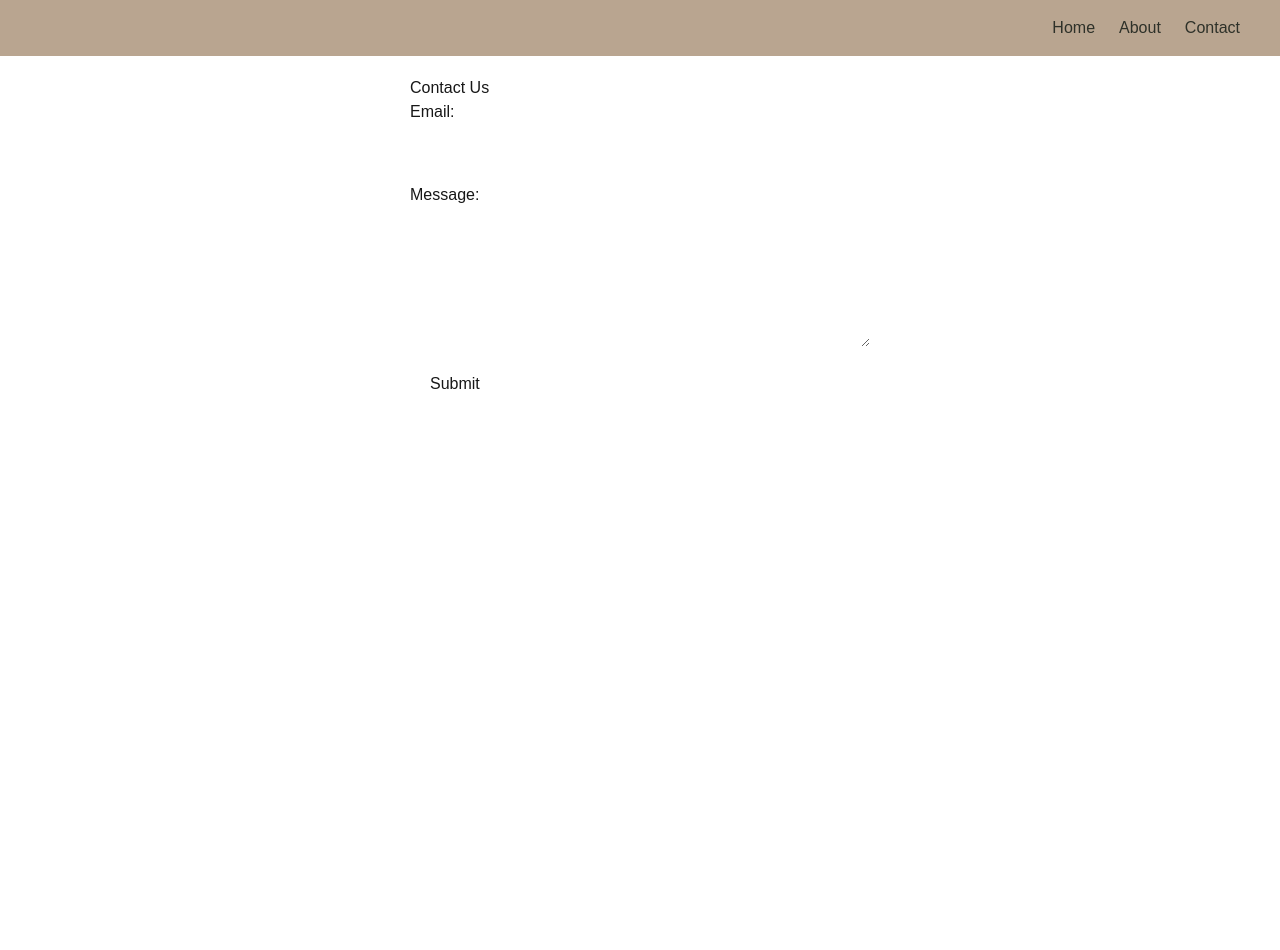
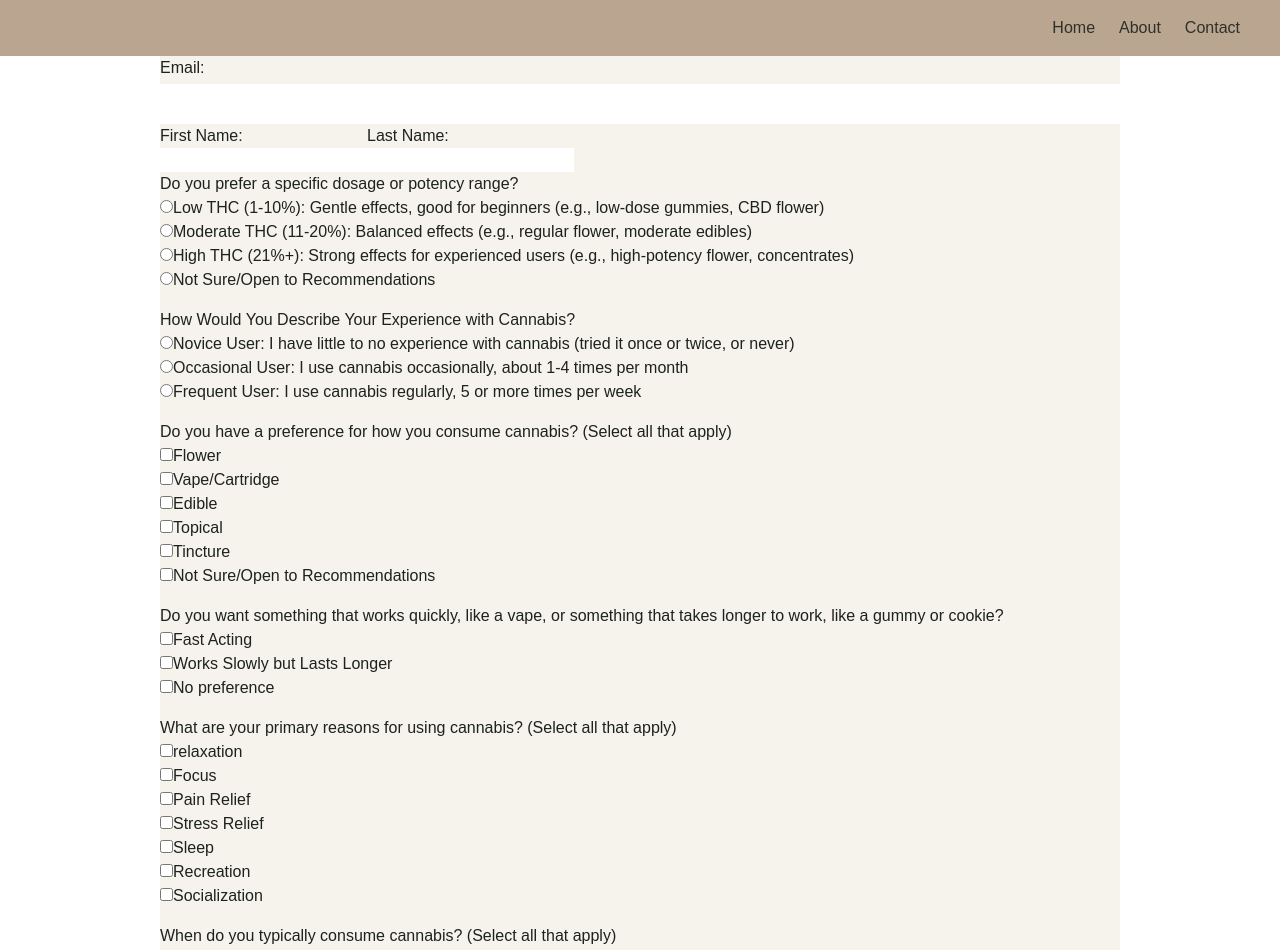
Before and after one commit to therkels/liftdplus-web, a Next.js app in the folder liftdplus-web/: page /survey in a window 1280 px wide. Shown: the top 950 px of the page. Before the commit the page ends 800 px from the top, so only its background shows below. Built offline with nearby package versions, Linux system fonts and the light colour scheme.

Commit message:
create survey

```diff
--- a/liftdplus-web/src/app/survey/page.tsx
+++ b/liftdplus-web/src/app/survey/page.tsx
@@ -1,75 +1,170 @@
 "use client";
 
-import { useState, ChangeEvent, FormEvent } from 'react';
+import { useState, ChangeEvent } from 'react';
 
 interface FormData {
+    [key: string]: string | string[],
     email: string;
-  message: string;
+    firstName:string,
+    lastName:string,
+    dosage_preference:string,
+    preference: string[],
+    speed: string[],
+    reasons: string[],
+    consumption: string[],
+    effects: string[],
+    flavor: string[]
   }
 
-interface FormErrors {
-  email: string;
-  message: string;
+    const answerChoices2 = [
+      {
+      id: 'dosage_preference',
+      type:'radio',
+      question: "Do you prefer a specific dosage or potency range?",
+      answers: [
+        "Low THC (1-10%): Gentle effects, good for beginners (e.g., low-dose gummies, CBD flower)",
+        "Moderate THC (11-20%): Balanced effects (e.g., regular flower, moderate edibles)",
+        "High THC (21%+): Strong effects for experienced users (e.g., high-potency flower, concentrates)",
+        "Not Sure/Open to Recommendations"
+      ]
+      },
+    {
+        id: 'experience',
+        question: "How Would You Describe Your Experience with Cannabis?",
+        type:'radio',
+        answers: [
+        "Novice User: I have little to no experience with cannabis (tried it once or twice, or never)",
+        "Occasional User: I use cannabis occasionally, about 1-4 times per month",
+        "Frequent User: I use cannabis regularly, 5 or more times per week"
+        ]
+    },
+    {
+    id: 'preference',
+    question: "Do you have a preference for how you consume cannabis? (Select all that apply) ",
+    type:'checkbox',
+    answers: [
+    "Flower",
+    "Vape/Cartridge",
+    "Edible",
+    "Topical",
+    "Tincture",
+    "Not Sure/Open to Recommendations"
+    ]
+    },
+    {
+        id: 'speed',
+        question: "Do you want something that works quickly, like a vape, or something that takes longer to work, like a gummy or cookie?",
+        type:'checkbox',
+        answers: [
+            "Fast Acting",
+            "Works Slowly but Lasts Longer",
+            "No preference"
+        ]
+    },
+    {
+        id: 'reasons',
+        question: "What are your primary reasons for using cannabis? (Select all that apply)",
+        type:'checkbox',
+        answers: [
+            "relaxation",
+            "Focus",
+            "Pain Relief",
+            "Stress Relief",
+            "Sleep",
+            "Recreation",
+            "Socialization"
+        ]
+    },
+    {
+        id: 'consumption',
+        question: "When do you typically consume cannabis? (Select all that apply)",
+        type:'checkbox',
+        answers: [
+           "Morning",
+           "Afternoon",
+           "Evening",
+           "Before Bed"
+        ]
+    },
+    {
+        id: 'effects',
+        question: "Are there specific things you want to avoid in your cannabis experience? (select all that apply)",
+        type:'checkbox',
+        answers: [
+           "Feeling too high",
+           "Lingering effects",
+           "Noticeable scent"
+        ]
+    },
+    {
+        id: 'flavor',
+        question: "Do you have a preference for certain flavors or aromas? (Select all that apply)",
+        type:'checkbox',
+        answers: [
+           "Fruity (e.g., citrus, berry)",
+           "Herbal (e.g., minty, pine)",
+           "Earthy (e.g., woody, natural)",
+           "Sweet (e.g., candy-like, dessert)"
+        ]
     }
+    ];
 
-const ContactPage: React.FC = () => {
-  const [formData, setFormData] = useState<FormData>({ email: '', message: '' });
-  const [errors, setErrors] = useState<FormErrors>({ email: '', message: '' });
-
-  const validateEmail = (email: string): boolean => {
-    const regex = /^[^\s@]+@[^\s@]+\.[^\s@]+$/;
-    return regex.test(email);
-  };
-
-  const handleChange = (e: ChangeEvent<HTMLInputElement | HTMLTextAreaElement>) => {
-    const { name, value } = e.target;
+export default function Home() {
+    const [formData, setFormData] = useState<FormData>({
+        email: '',
+        firstName: '',
+        lastName: '',
+        dosage_preference: '',
+        preference: [],
+        speed: [],
+        reasons: [],
+        consumption: [],
+        effects: [],
+        flavor: []
+    });
+    const handleChange =(e: ChangeEvent<HTMLInputElement | HTMLTextAreaElement>) => {
+        const {name, value} = e.target;
         setFormData((prevData) => ({
             ...prevData,
-      [name]: value,
+            [name]: value
         }));
-
-    // Field-specific validation
-    if (name === 'email') {
-      setErrors((prevErrors) => ({
-        ...prevErrors,
-        email: validateEmail(value) ? '' : 'Invalid email address',
+        console.log(formData)
+    };
+    const handleOptionChange = (event: ChangeEvent<HTMLInputElement>) => {
+        if (event.target.type === "checkbox") {
+           setFormData((prevData) =>{
+            const oldArr = prevData[event.target.id];
+            if (Array.isArray(oldArr)) {
+                let newArr: string[] = oldArr;
+                if (event.target.checked) {
+                    newArr = [...newArr,event.target.value];
+                }
+                else {
+                    newArr = newArr.filter(val => val !== event.target.value);
+                }
+                return {
+                    ...prevData,
+                    [event.target.id]: newArr
+                }
+            }
+            return {
+                ...prevData,
+            }
+           })
+        }
+        else{
+            setFormData((prevData) => ({
+                ...prevData,
+                [event.target.id]: event.target.value
             }));
-    }
-
-    if (name === 'message') {
-      setErrors((prevErrors) => ({
-        ...prevErrors,
-        message: value.trim().length > 0 ? '' : 'Message cannot be empty',
-      }));
-    }
-  };
-
-  const handleSubmit = (e: FormEvent<HTMLFormElement>) => {
-    e.preventDefault();
-
-    // Final validation check before submission
-    const finalErrors: FormErrors = {
-      email: validateEmail(formData.email) ? '' : 'Invalid email address',
-      message: formData.message.trim().length > 0 ? '' : 'Message cannot be empty',
-    };
-
-    setErrors(finalErrors);
-
-    const noErrors = Object.values(finalErrors).every((error) => error === '');
-
-    if (noErrors) {
-      console.log('Form submitted:', formData);
-      alert('Form submitted successfully');
-      // Proceed with form submission logic (e.g., API call)
+            console.log(formData)
         }
       };
 
     return (
-    <div style={{ maxWidth: '500px', margin: '0 auto', padding: '20px' }}>
-      <h1>Contact Us</h1>
-      <form onSubmit={handleSubmit}>
-        <div style={{ marginBottom: '15px' }}>
-          <label htmlFor="email">
+        <div className="bg-white text-secondaryText w-3/4 mx-auto">
+            <form>
+                <label>
                 Email:
                 <input
                 type="email"
@@ -80,30 +175,53 @@ const ContactPage: React.FC = () => {
                 style={{ display: 'block', width: '100%', padding: '8px', marginTop: '4px' }}
                 />
                 </label>
-          {errors.email && <div style={{ color: 'red' }}>{errors.email}</div>}
+                <div className='flex flex-row'>
+                    <div className='flex flex-col'>
+                        <label>First Name:</label>
+                        <input
+                        type="name"
+                        id="firstName"
+                        name="firstName"
+                        value={formData.firstName}
+                        onChange={handleChange}
+                        />
+                    </div>
+                    <div className='flex flex-col'>
+                        <label>Last Name:</label>
+                        <input
+                        type="name"
+                        id="lastName"
+                        name="lastName"
+                        value={formData.lastName}
+                        onChange={handleChange}
+                        />
+                    </div>
                 </div>
 
-        <div style={{ marginBottom: '15px' }}>
-          <label htmlFor="message">
-            Message:
-            <textarea
-              id="message"
-              name="message"
-              value={formData.message}
-              onChange={handleChange}
-              rows={5}
-              style={{ display: 'block', width: '100%', padding: '8px', marginTop: '4px' }}
+                <div className='space-y-4'>
+                    {answerChoices2.map(({ id, question, type, answers }) => (
+                        <div key={id}>
+                        <h2>{question}</h2>
+                        {answers.map((option, index) => (
+                            <div key={`${index}`}>
+                            <label key={`${id}-${index}`}>
+                            <input
+                                id={id}
+                                type={type}
+                                name={id}
+                                value={option}
+                                checked={type=== "radio"?formData[id] === option: formData[id].includes(option)}
+                                onChange={handleOptionChange}
                             />
+                            {option}
                             </label>
-          {errors.message && <div style={{ color: 'red' }}>{errors.message}</div>}
+                            </div>
+                        ))}
+                        </div>
+                    ))}
                 </div>
 
-        <button type="submit" style={{ padding: '10px 20px' }}>
-          Submit
-        </button>
             </form>
         </div>
-  );
-};
-
-export default ContactPage;
+    )
+  }
```
Also changed, not shown: liftdplus-web/src/components/form/singleField.tsx (added). Lines whose indentation alone changed are shown as unchanged.
